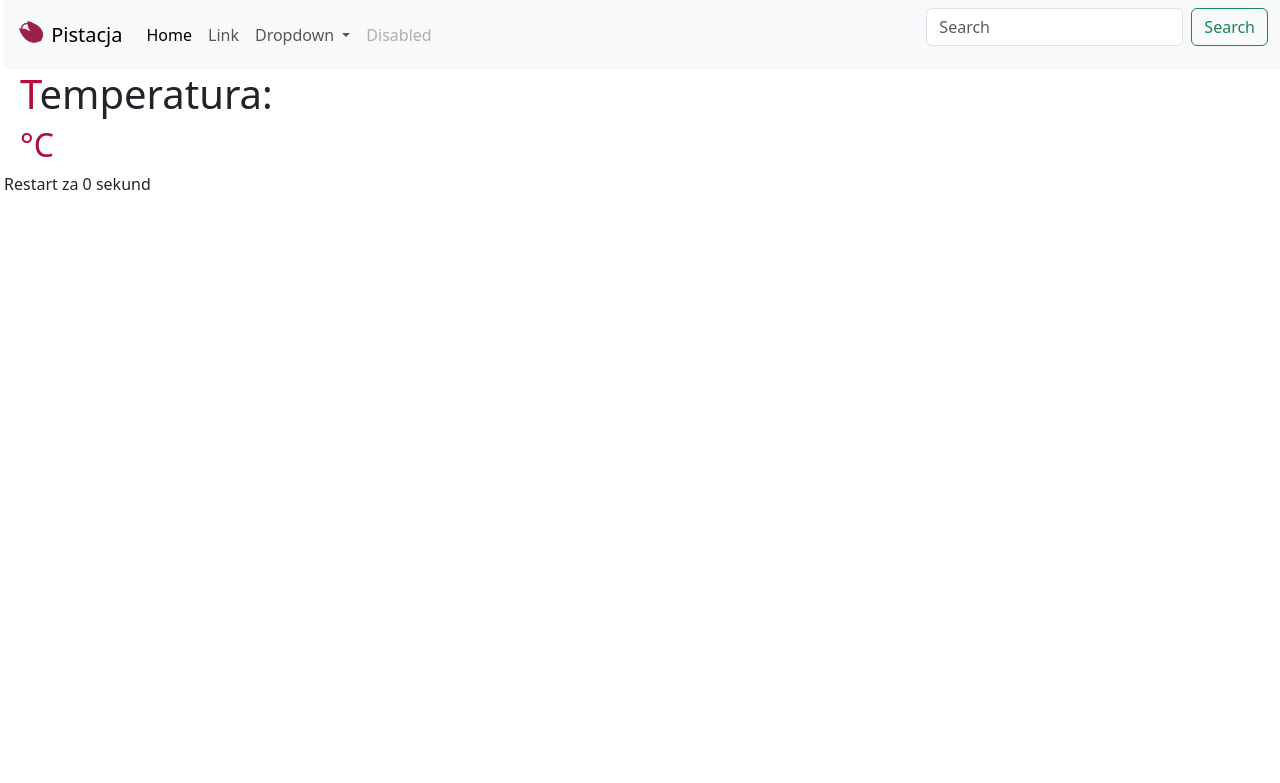
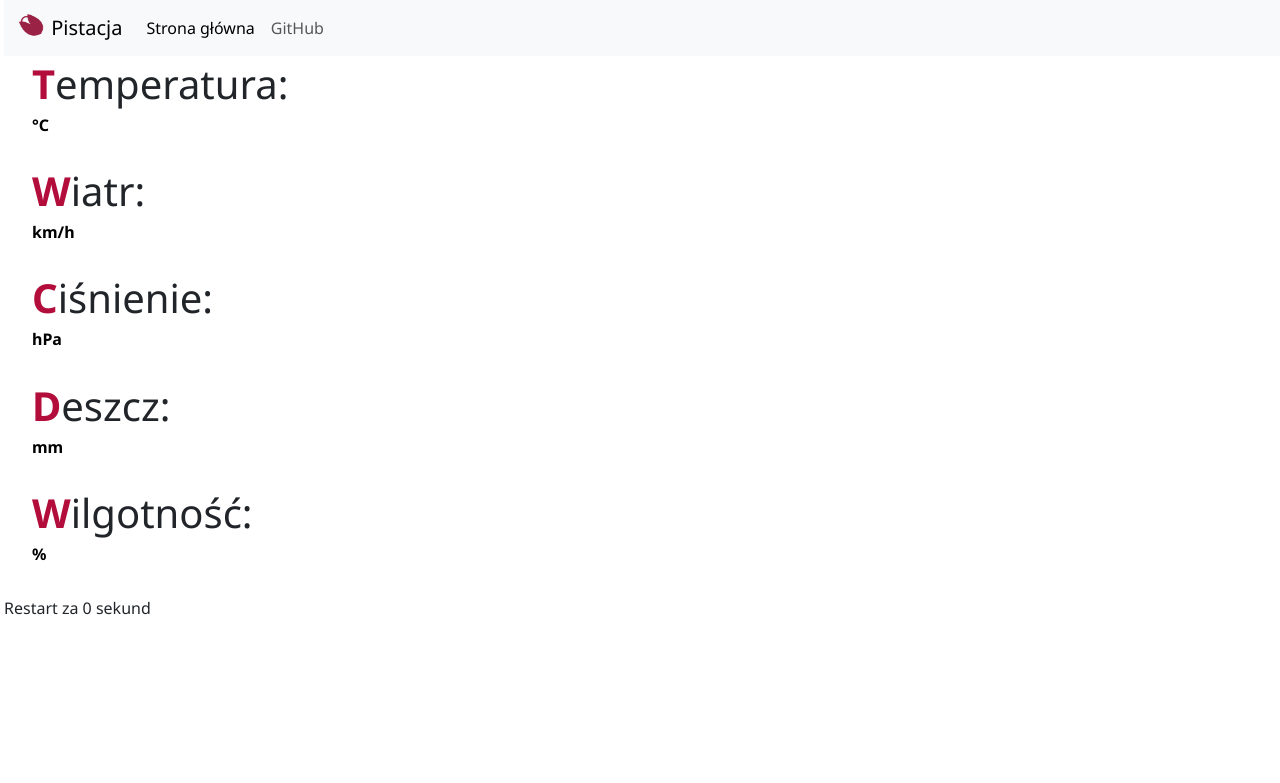
Before and after one commit to chixPL/pistacja, a PHP site: page / in a window 1280 px wide. Shown: the top 783 px of the page. Run offline with PHP 8.4, Linux system fonts and the light colour scheme; data that the repository does not hold is empty; a stand-in replaces the project's code that opens the database connection.

Commit message:
Wszystkie wartosci z bazy danych

```diff
--- a/index.php
+++ b/index.php
@@ -1,7 +1,8 @@
 <?php
 include('.db/sqlconnect.php');
-$sql = "SELECT temperature_1 FROM results WHERE id_measure = 1";
-$rs = mysqli_query($conn, $sql);
+$sql = "SELECT wind_speed_kmh, rain_count, ROUND(((temperature_1 + temperature_2) /2),2) AS temperature, ROUND(pressure, 0) AS pressure, humidity, wind_gust_kmh FROM results WHERE id_measure = 2";
+$query = mysqli_query($conn, $sql);
+$rs= mysqli_fetch_array($query);
 
 ?>
 
@@ -12,7 +13,8 @@
     <meta name="viewport" content="width=device-width, initial-scale=1.0">
     <link href="https://cdn.jsdelivr.net/npm/bootstrap@5.3.0-alpha1/dist/css/bootstrap.min.css" rel="stylesheet" integrity="sha384-GLhlTQ8iRABdZLl6O3oVMWSktQOp6b7In1Zl3/Jr59b6EGGoI1aFkw7cmDA6j6gD" crossorigin="anonymous">
     <script src="https://cdn.jsdelivr.net/npm/bootstrap@5.3.0-alpha1/dist/js/bootstrap.bundle.min.js" integrity="sha384-w76AqPfDkMBDXo30jS1Sgez6pr3x5MlQ1ZAGC+nuZB+EYdgRZgiwxhTBTkF7CXvN" crossorigin="anonymous"></script>
-    <link rel="preconnect" href="https://fonts.googleapis.com"><link rel="preconnect" href="https://fonts.gstatic.com" crossorigin><link href="https://fonts.googleapis.com/css2?family=Noto+Sans&display=swap" rel="stylesheet">
+    <link rel="preconnect" href="https://fonts.gstatic.com" crossorigin>
+    <link href="https://fonts.googleapis.com/css2?family=Noto+Sans:ital,wght@0,400;0,700;1,400&display=swap" rel="stylesheet">
     <link rel="stylesheet" href="style.css">
     <title>Pistacja</title>
 </head>
@@ -30,40 +32,51 @@
           <div class="collapse navbar-collapse" id="navbarSupportedContent">
             <ul class="navbar-nav me-auto mb-2 mb-lg-0">
               <li class="nav-item">
-                <a class="nav-link active" aria-current="page" href="#">Home</a>
+                <a class="nav-link active" aria-current="page" href="#">Strona główna</a>
               </li>
               <li class="nav-item">
-                <a class="nav-link" href="#">Link</a>
-              </li>
-              <li class="nav-item dropdown">
-                <a class="nav-link dropdown-toggle" href="#" role="button" data-bs-toggle="dropdown" aria-expanded="false">
-                  Dropdown
-                </a>
-                <ul class="dropdown-menu">
-                  <li><a class="dropdown-item" href="#">Action</a></li>
-                  <li><a class="dropdown-item" href="#">Another action</a></li>
-                  <li><hr class="dropdown-divider"></li>
-                  <li><a class="dropdown-item" href="#">Something else here</a></li>
-                </ul>
-              </li>
-              <li class="nav-item">
-                <a class="nav-link disabled">Disabled</a>
+                <a class="nav-link" href="https://github.com/chixPL/pistacja-frontend">GitHub</a>
               </li>
             </ul>
-            <form class="d-flex" role="search">
-              <input class="form-control me-2" type="search" placeholder="Search" aria-label="Search">
-              <button class="btn btn-outline-success" type="submit">Search</button>
-            </form>
           </div>
         </div>
       </nav>
 
+      <div class="container-fluid mt-1">
+        <!-- Wyniki z DB -->
         <div class="container ms-1">
         <h1>Temperatura:
-        <h2><?php echo $rs->fetch_array()[0];?> °C</h2>
+        <h2><b><?php echo $rs['temperature']?><span class="unit superscript"> °C</span></b></h2>
         </div>
+        <br>
 
-        <p id="changeText"></p>
-        <script src="script.js"></script>
+        <div class="container ms-1">
+        <h1>Wiatr:
+        <h2><b><?php echo $rs['wind_speed_kmh'];?><span class="unit"> km/h</span></b></h2>
+        </div>
+        <br>
+
+        <div class="container ms-1">
+        <h1>Ciśnienie:
+        <h2><b><?php echo $rs['pressure'];?><span class="unit"> hPa</span></b></h2>
+        </div>
+        <br>
+
+        <div class="container ms-1">
+        <h1>Deszcz:
+        <h2><b><?php echo $rs['rain_count'];?><span class="unit"> mm</span></b></h2>
+        </div>
+        <br>
+
+        <div class="container ms-1">
+        <h1>Wilgotność:
+        <h2><b><?php echo $rs['humidity'];?><span class="unit"> %</span></b></h2>
+        </div>
+        <br>
+
+      </div>
+
+      <p id="changeText"></p>
+      <script src="script.js"></script>
 </body>
 </html>
--- a/style.css
+++ b/style.css
@@ -2,6 +2,7 @@
 
 body{
     margin-left: 0.25rem !important;
+    font-family: 'Noto Sans', sans-serif;
 }
 
 .primarycolor{
@@ -9,6 +10,7 @@
 }
 
 h1::first-letter{
+    font-weight: 700;
     color: #B20D3B;
 }
 
@@ -21,12 +23,15 @@
     color: #FF457A;
 }
 
-.superscript{
-    display: inline;
-    vertical-align: super;
-    font-size: 13px;
+.unit{
+    font-size: 16px;
+    color: black;
 }
 
-.font{
-    font-family: 'Noto Sans', sans-serif;
+.superscript{
+    vertical-align: super;
 }
+
+b{
+    font-weight: 700;
+}
```
